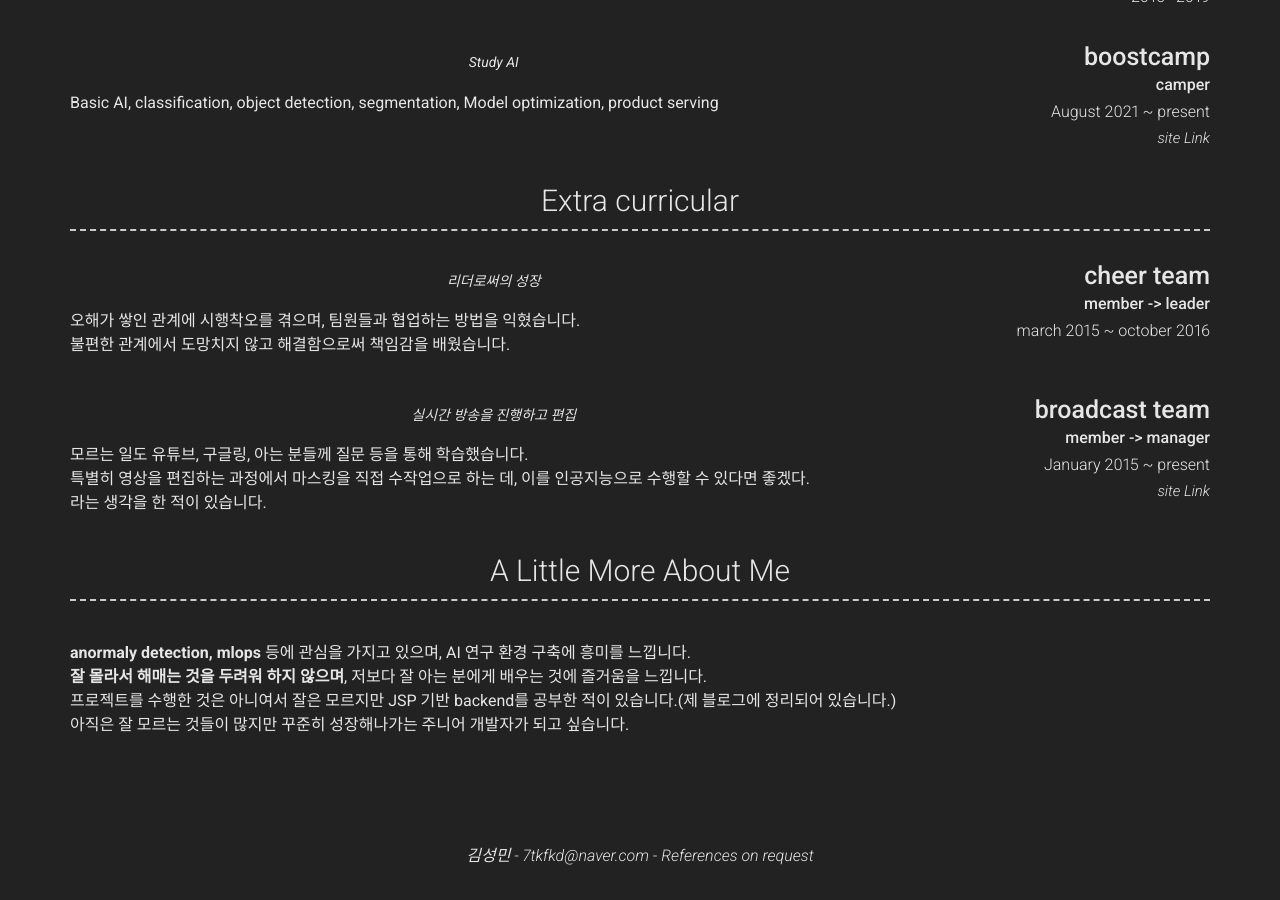
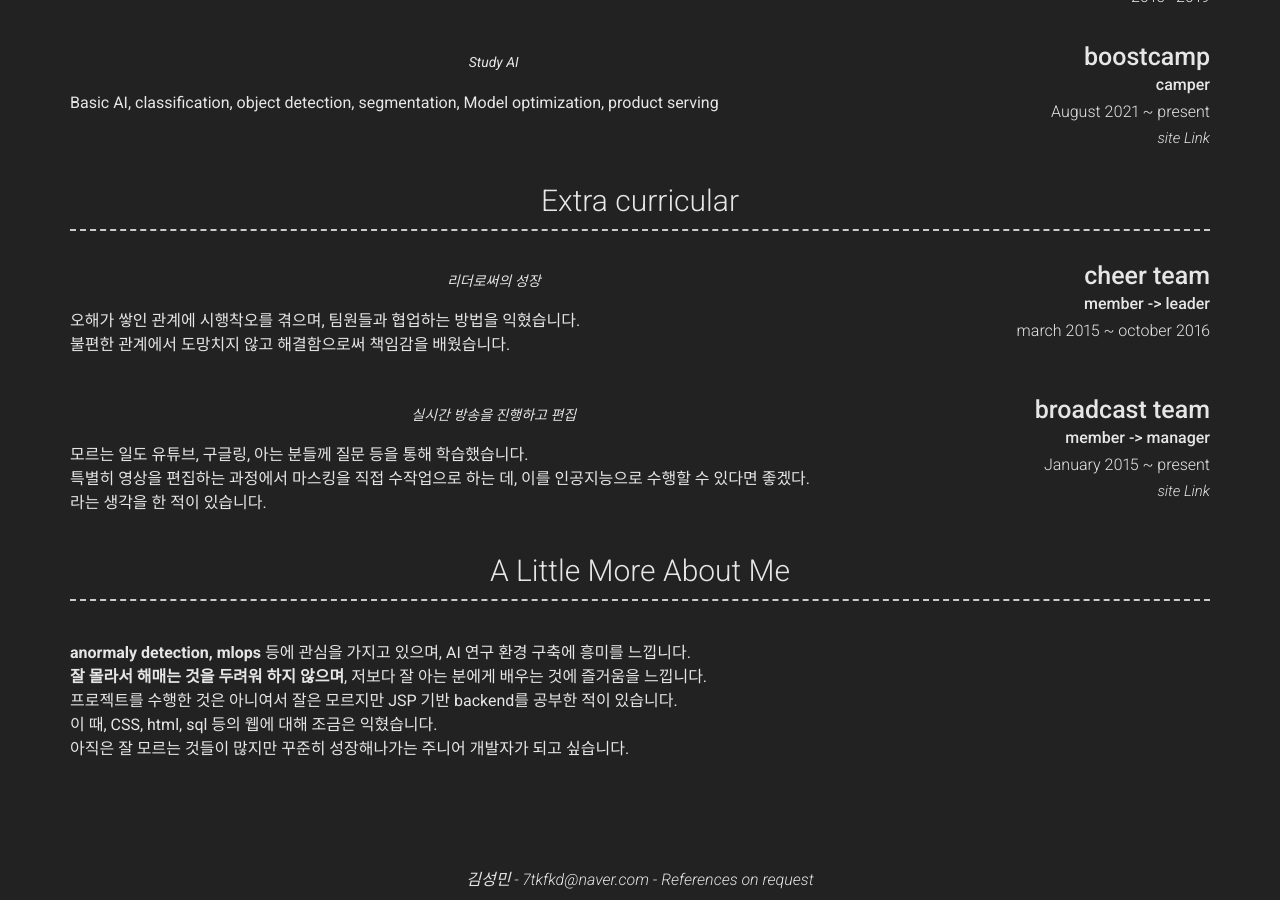
Before and after one commit to ksm0517/aboutMe, a Jekyll site: the page built from index.md, in a window 1280 px wide and 900 px high, scrolled down 1258 px. Built offline with Jekyll 4.4.1, drawn with Linux system fonts in a browser that asks for light colours; nearby versions of some CDN libraries; before the commit the page ends 2134 px from its top, so only the background shows below that; some of the changed text lies outside the part shown.

Commit message:
ver 1.0.0

```diff
--- a/_config.yml
+++ b/_config.yml
@@ -45,7 +45,7 @@ facebook_username: ksm0517
 about_profile_image: images/profile.jpg
 about_content: | # this will include new lines to allow paragraphs
   운동과 지적 향상을 거듭하는 프로그래머 <mark>운프입니다.</mark>.<br/>
-  취미로 일렉기타🎸를 칩니다. vlog를 하거나 하진 않지만 영상 편집🎬을 한적이 많아서 자신있습니다.🎥<br/>
+  취미로 일렉기타🎸를 칩니다. 특기는 영상 편집🎬입니다.🎥<br/>
   대학교 때 응원단장, 과대표❤️‍🔥 등을 맡아 팀원들과 소통, 성과물을 만드는 것의 즐거움을 배웠습니다.<br/>
   비전공자로써 CS지식이 부족한 점을 채우고자 틈틈히 운영체제, 자료구조, 알고리즘 등에 대해 공부하고 있습니다.✍️<br/>
   불편함이 있는 곳에 불편함을 없애는, 생산성을 향상시키는 프로그램을 개발하고 싶습니다.😃
@@ -165,7 +165,8 @@ content:
     content: | # this will include new lines to allow paragraphs
       **anormaly detection, mlops** 등에 관심을 가지고 있으며, AI 연구 환경 구축에 흥미를 느낍니다.<br/>
       **잘 몰라서 해매는 것을 두려워 하지 않으며**, 저보다 잘 아는 분에게 배우는 것에 즐거움을 느낍니다.<br/>
-      프로젝트를 수행한 것은 아니여서 잘은 모르지만 JSP 기반 backend를 공부한 적이 있습니다.(제 블로그에 정리되어 있습니다.)<br/>
+      프로젝트를 수행한 것은 아니여서 잘은 모르지만 JSP 기반 backend를 공부한 적이 있습니다.<br/>
+      이 때, CSS, html, sql 등의 웹에 대해 조금은 익혔습니다.<br/>
       아직은 잘 모르는 것들이 많지만 꾸준히 성장해나가는 주니어 개발자가 되고 싶습니다.
 
 # Footer
```
